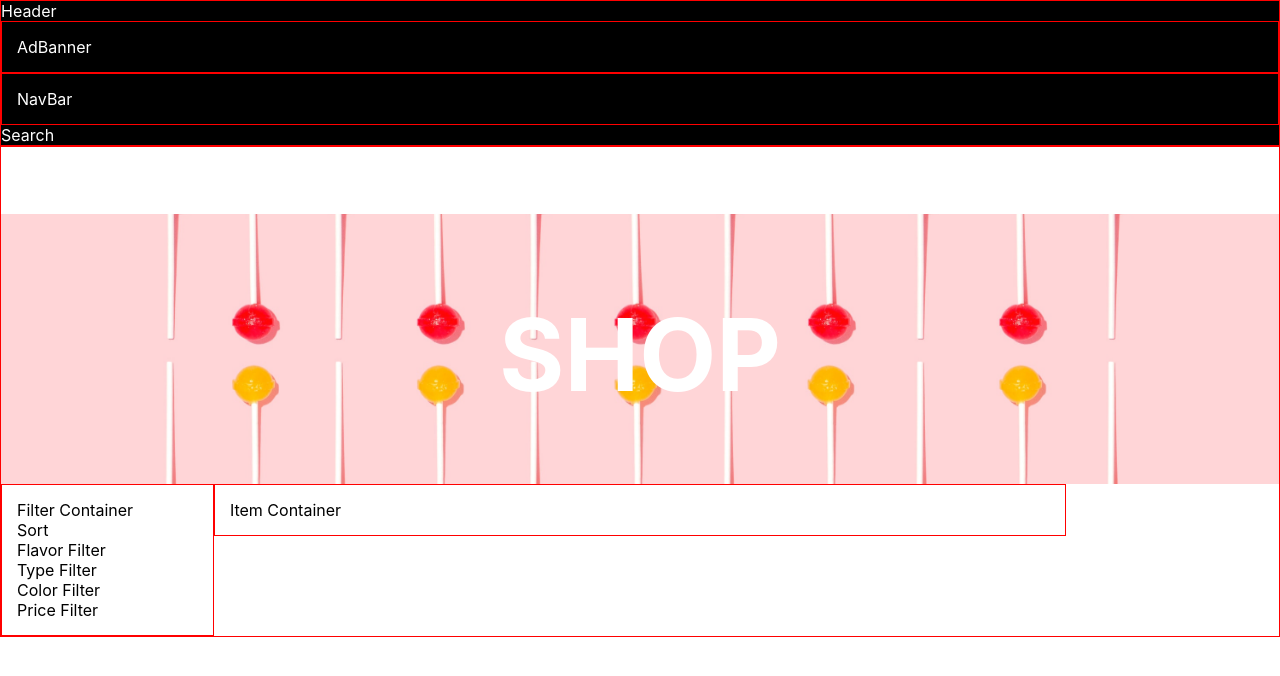
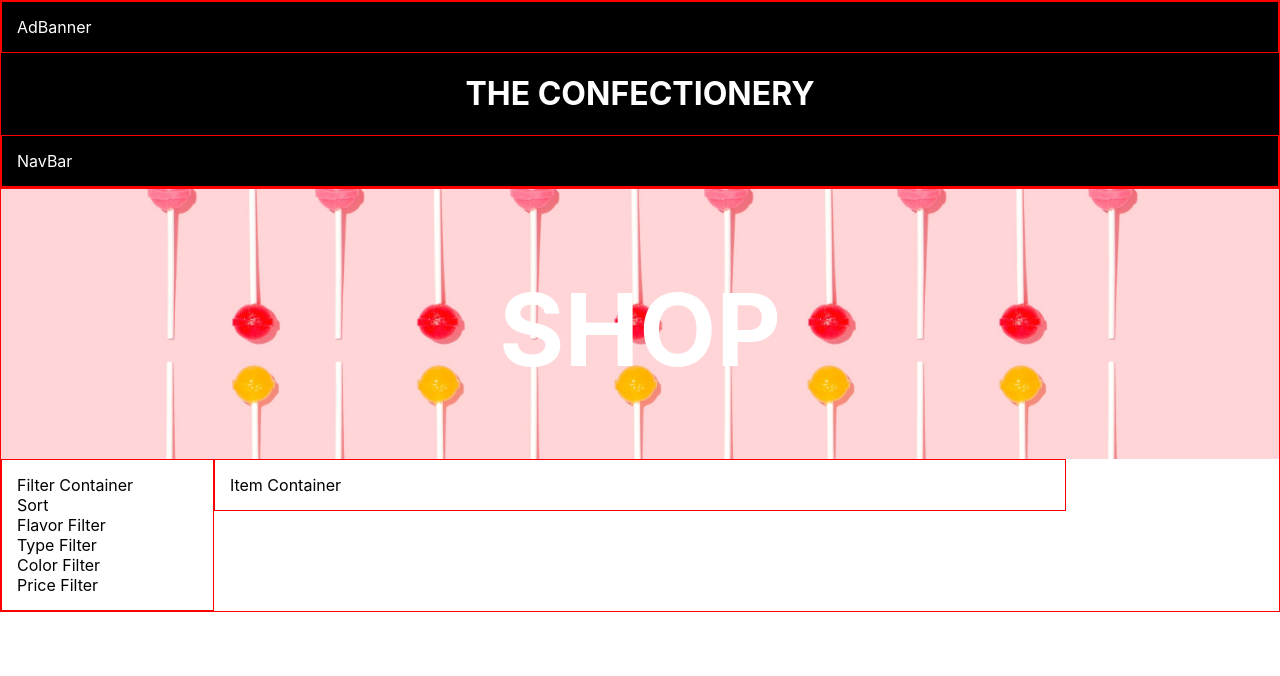
Before and after one commit to svthiery/confectionery-frontend, a React (Create React App) app: page / in a window 1280 px wide. Shown: the top 676 px of the page. Built offline with nearby package versions, Linux system fonts and the light colour scheme.

Commit message:
Update search to modal

```diff
--- a/src/components/App.js
+++ b/src/components/App.js
@@ -6,18 +6,21 @@ import ShopContainer from "./ShopContainer";
 import Cart from "./Cart";
 import Login from "./Login";
 import Signup from "./Signup";
+import Search from "./Search";
 
 function App() {
 
   const [showLoginModal, setShowLoginModal] = useState(false)
   const [showSignupModal, setShowSignupModal] = useState(false)
   const [showCartModal, setShowCartModal] = useState(false)
+  const [showSearchModal, setShowSearchModal] = useState(false)
 
   return (
     <div className="app">
     <Header/>
     <Login showLoginModal={showLoginModal}/>
     <Signup showSignupModal={showSignupModal}/>
+    <Search showSearchModal={showSearchModal}/>
     <ShopContainer/>
     <Cart showCartModal={showCartModal}/>
     {/* <div className="App">
--- a/src/components/Header.js
+++ b/src/components/Header.js
@@ -1,14 +1,12 @@
 import NavBar from "./NavBar";
 import AdBanner from "./AdBanner";
-import Search from "./Search";
 
 function Header() {
   return (
     <div className="header-div col-12">
-      <div>Header</div>
       <AdBanner />
+      <h1 className="logo-heading">THE CONFECTIONERY</h1>
       <NavBar />
-      <Search />
     </div>
   );
 }
--- a/src/components/Search.js
+++ b/src/components/Search.js
@@ -1,6 +1,9 @@
-function Search() {
+function Search({ showSearchModal }) {
+
+    const toRender = showSearchModal ? <div className="search-modal">Search</div> : null
+
     return (
-        <div className="search-modal">Search</div>
+        toRender
     );
 }
 
--- a/src/index.css
+++ b/src/index.css
@@ -57,6 +57,10 @@ code {
   color: white;
 }
 
+.logo-heading {
+  text-align: center;
+}
+
 .nav-bar {
   box-sizing: border-box;
 }
@@ -83,6 +87,7 @@ code {
   background-repeat: no-repeat;
   background-attachment: fixed;
   background-size: cover;
+  margin-top: 0px;
 }
 
 .shop-heading {
@@ -90,6 +95,7 @@ code {
   color: white;
   text-align: center;
   padding: 80px;
+  margin: 0px;
 }
 
 .background-img {
```
